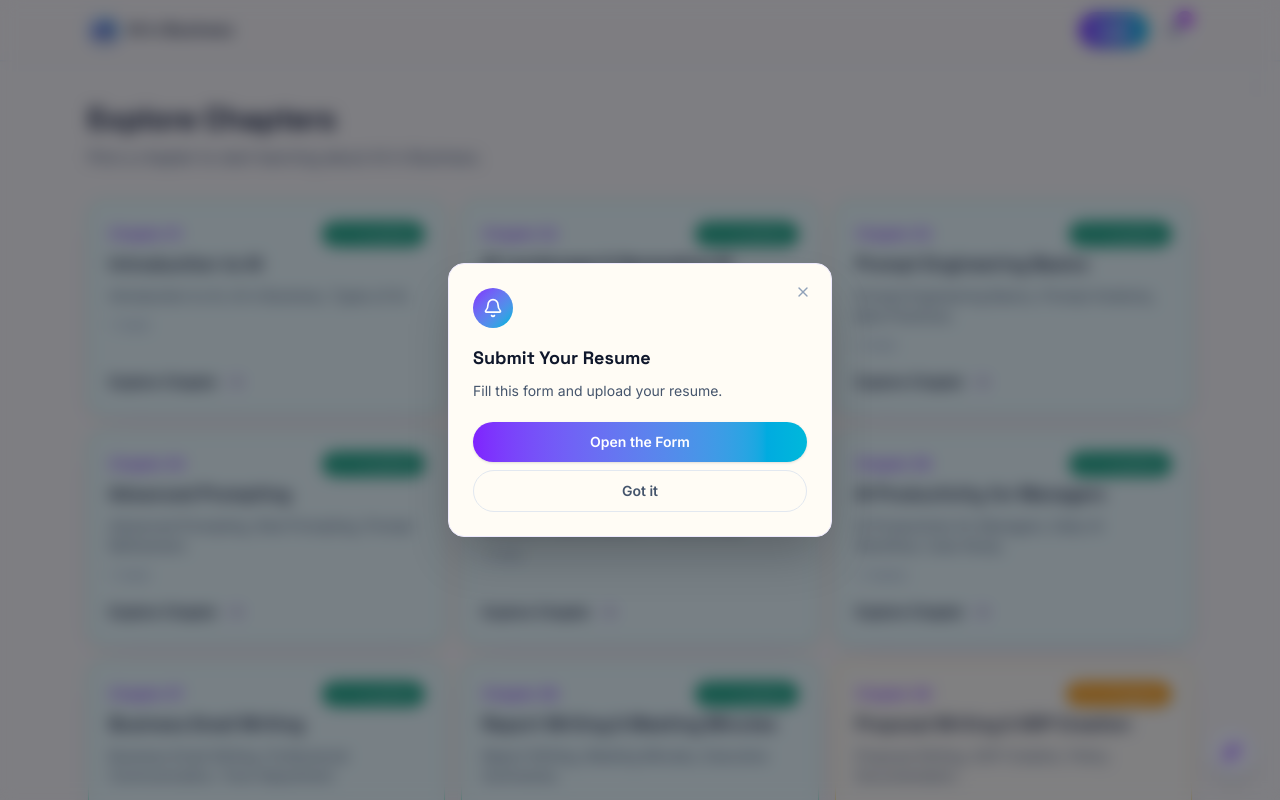
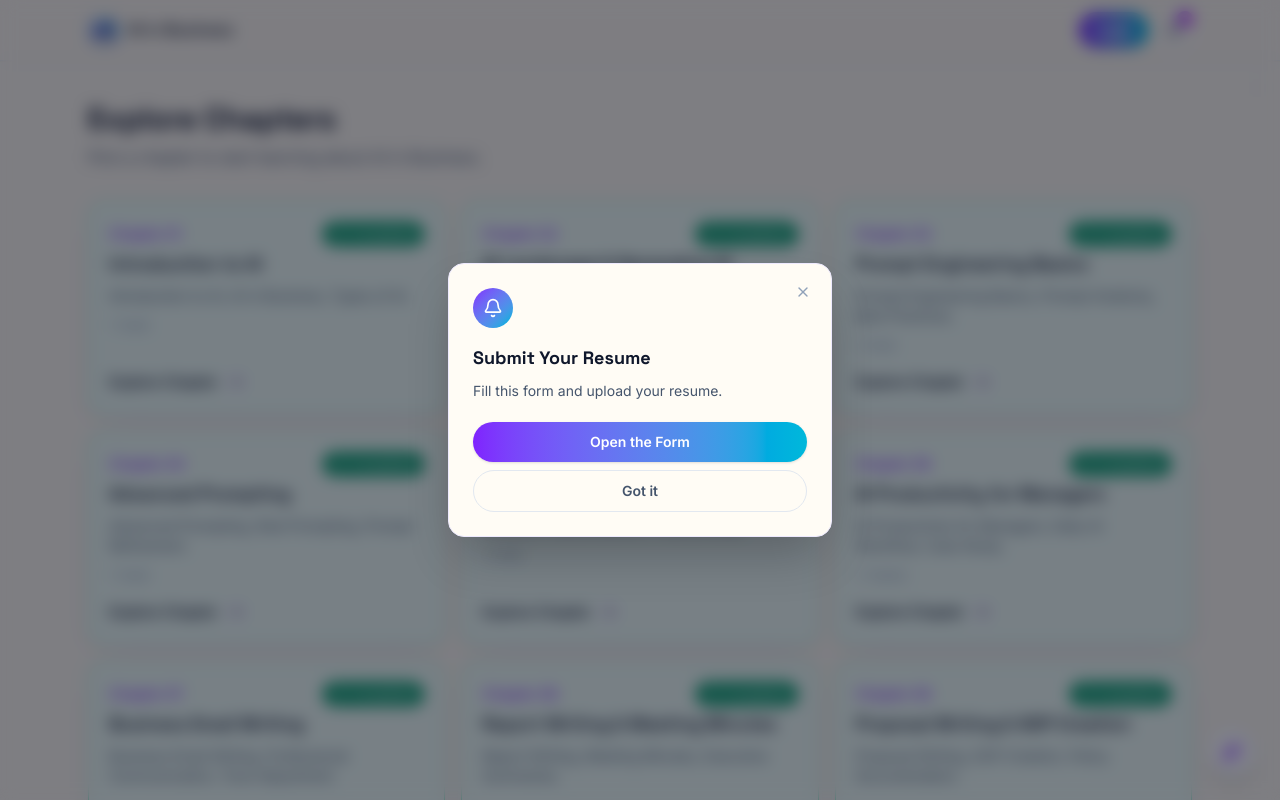
Before and after one commit to Aman-0402/AI-World, a React (Vite) app: page /explore in a window 1280 px wide. Shown: the top 800 px of the page. Built offline with nearby package versions, Linux system fonts and the light colour scheme.

Commit message:
Mark chapters 9 and 10 complete

```diff
--- a/src/data/chapters.js
+++ b/src/data/chapters.js
@@ -7,8 +7,8 @@ export const chapters = [
   { id: 6, title: 'AI Productivity for Managers', description: 'AI Productivity for Managers, Daily AI Workflow, Case Study.', status: 'complete' },
   { id: 7, title: 'Business Email Writing', description: 'Business Email Writing, Professional Communication, Tone Adjustment.', status: 'complete' },
   { id: 8, title: 'Report Writing & Meeting Minutes', description: 'Report Writing, Meeting Minutes, Executive Summaries.', status: 'complete' },
-  { id: 9, title: 'Proposal Writing & SOP Creation', description: 'Proposal Writing, SOP Creation, Policy Documentation.', status: 'ongoing' },
-  { id: 10, title: 'Resume Writing & LinkedIn Optimization', description: 'Resume Writing, LinkedIn Optimization, Cover Letters.' },
+  { id: 9, title: 'Proposal Writing & SOP Creation', description: 'Proposal Writing, SOP Creation, Policy Documentation.', status: 'complete' },
+  { id: 10, title: 'Resume Writing & LinkedIn Optimization', description: 'Resume Writing, LinkedIn Optimization, Cover Letters.', status: 'complete' },
   { id: 11, title: 'AI Research & Fact Verification', description: 'AI Research, Citation, Fact Verification.' },
   { id: 12, title: 'Competitor Analysis & SWOT', description: 'Competitor Analysis, SWOT Analysis, Industry Trends.' },
   { id: 13, title: 'Excel with AI', description: 'Excel with AI, Formula Generation, Data Cleaning.' },
```
